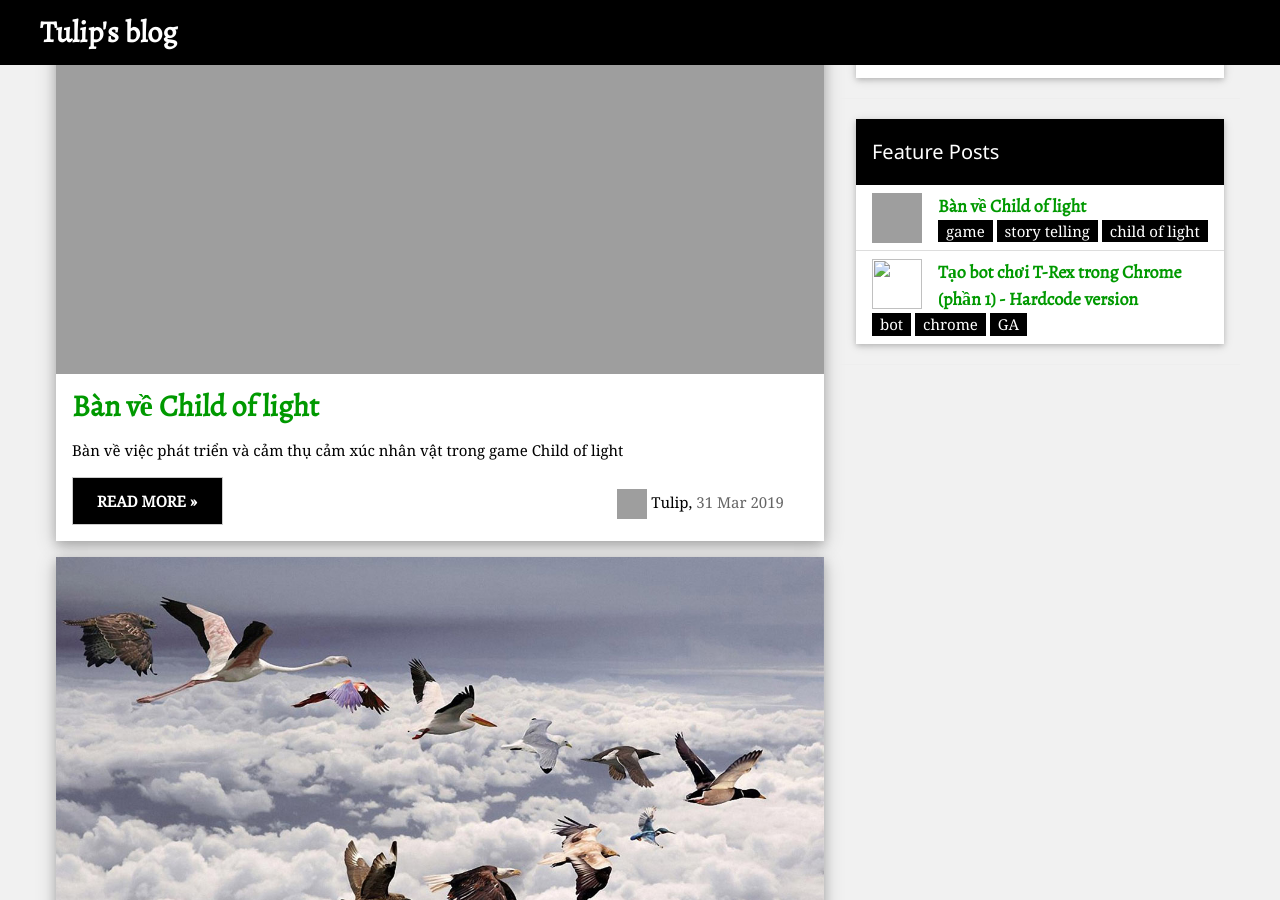
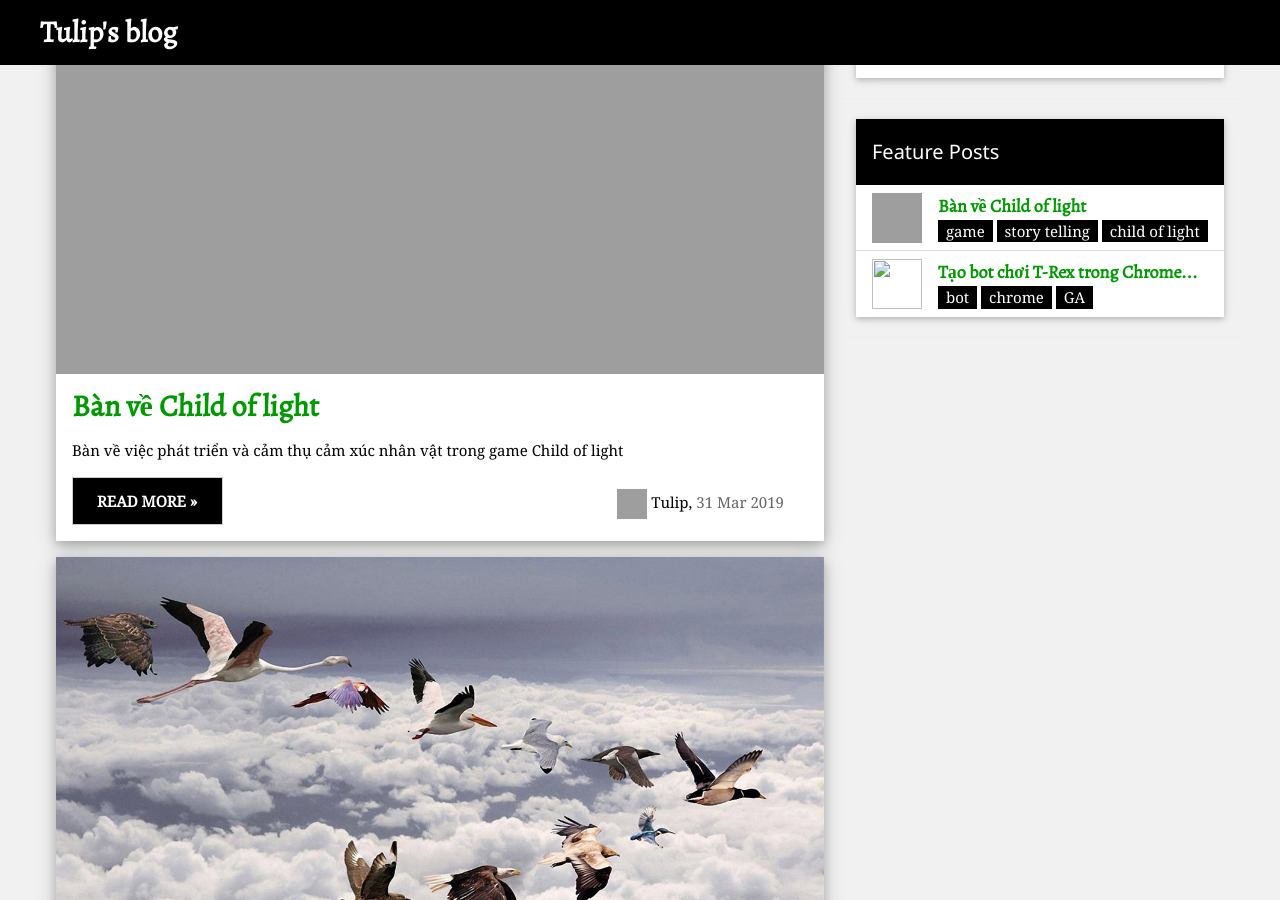
Before and after one commit to Tulip4attoo/jekyll_blog_theme, a Jekyll site: the page built from index.html, in a window 1280 px wide and 900 px high, scrolled down 538 px. Built offline with Jekyll 4.4.1, drawn with Linux system fonts in a browser that asks for light colours; the list of posts is cut into pages by our own code; grey boxes are pictures that could not be loaded.

Commit message:
change feature box title to better fit

```diff
--- a/_includes/featuredbox.html
+++ b/_includes/featuredbox.html
@@ -4,7 +4,7 @@
     <a href="{{ post.url | absolute_url }}" style="text-decoration:none;">
         <img class="w3-left w3-margin-right" style="width:50px;height:50px;"
             src="{% if post.img contains "://" %}{{ post.img_feature }}{% else %}{{ post.img_feature | absolute_url }}{% endif %}">
-        <span class="w3-large" id="text-header-small"><b>{{ post.title }}</b></span><br>
+        <span class="w3-large" id="text-header-small"><b>{{ post.title | strip_html | truncatewords:6}}</b></span><br>
         <div id="text">
         	{% for category in post.categories %}
         	<span class="w3-tag w3-black">{{ category }}</span>
```
